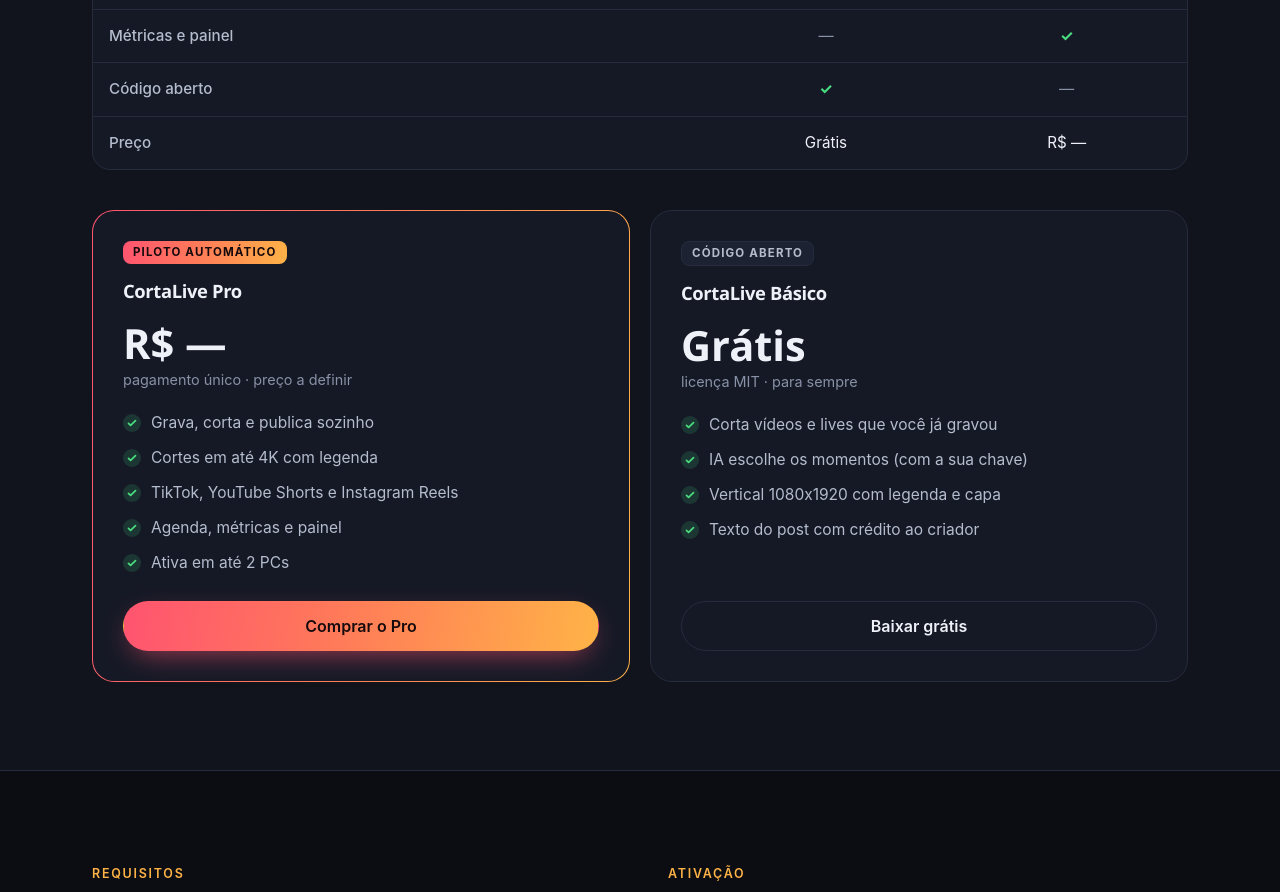
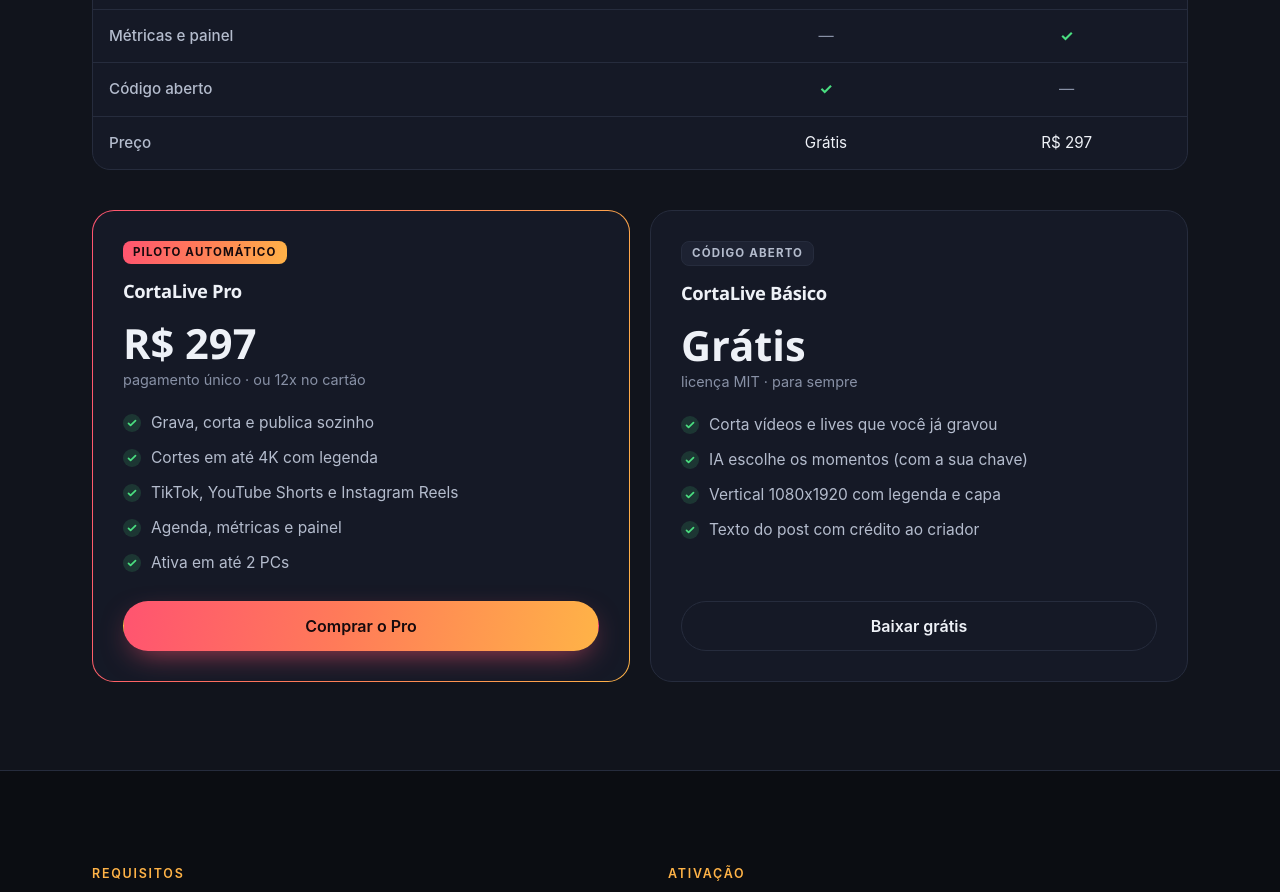
Before and after one commit to SrSatriano/CortaLive-Basico, a plain HTML site: page docs/index.html in a window 1280 px wide. Shown: the part 3440-4332 px from the top of the page. Drawn offline with Linux system fonts and the light colour scheme.

Commit message:
Página: link de compra (Cakto) e preço

```diff
--- a/docs/index.html
+++ b/docs/index.html
@@ -20,11 +20,11 @@
   // =====================================================================
   //  EDITE AQUI: links e preço da página (o resto da página usa estes valores)
   // =====================================================================
-  const LINK_COMPRA = "#comprar";   // troque pelo link do checkout (Hotmart, Kiwify, Gumroad...)
+  const LINK_COMPRA = "https://pay.cakto.com.br/q8ckjw6_1345686";   // checkout da Cakto
   const LINK_DOWNLOAD = "https://github.com/SrSatriano/CortaLive-Basico/releases/latest";
   const LINK_REPOSITORIO = "https://github.com/SrSatriano/CortaLive-Basico";
-  const PRECO = "R$ —";             // ex.: "R$ 197" ou "12x de R$ 19,70"
-  const PRECO_DETALHE = "pagamento único · preço a definir";
+  const PRECO = "R$ 297";
+  const PRECO_DETALHE = "pagamento único · ou 12x no cartão";
 </script>
 
 <style>
@@ -410,7 +410,7 @@
             <tr><th scope="row">Agenda com pausa geral e por rede</th><td class="col"><span class="nao" aria-label="Não">—</span></td><td class="col"><span class="sim" aria-label="Sim">✓</span></td></tr>
             <tr><th scope="row">Métricas e painel</th><td class="col"><span class="nao" aria-label="Não">—</span></td><td class="col"><span class="sim" aria-label="Sim">✓</span></td></tr>
             <tr><th scope="row">Código aberto</th><td class="col"><span class="sim" aria-label="Sim">✓</span></td><td class="col"><span class="nao" aria-label="Não">—</span></td></tr>
-            <tr><th scope="row">Preço</th><td class="col">Grátis</td><td class="col"><span data-preco>R$ —</span></td></tr>
+            <tr><th scope="row">Preço</th><td class="col">Grátis</td><td class="col"><span data-preco>R$ 297</span></td></tr>
           </tbody>
         </table>
       </div>
@@ -419,7 +419,7 @@
         <article class="plano plano--pro" aria-labelledby="t-plano-pro">
           <span class="etiqueta">Piloto automático</span>
           <h3 id="t-plano-pro" style="margin-top:16px">CortaLive Pro</h3>
-          <p class="preco"><span data-preco>R$ —</span></p>
+          <p class="preco"><span data-preco>R$ 297</span></p>
           <p class="preco-detalhe" data-preco-detalhe>pagamento único · preço a definir</p>
           <ul>
             <li>Grava, corta e publica sozinho</li>
```
